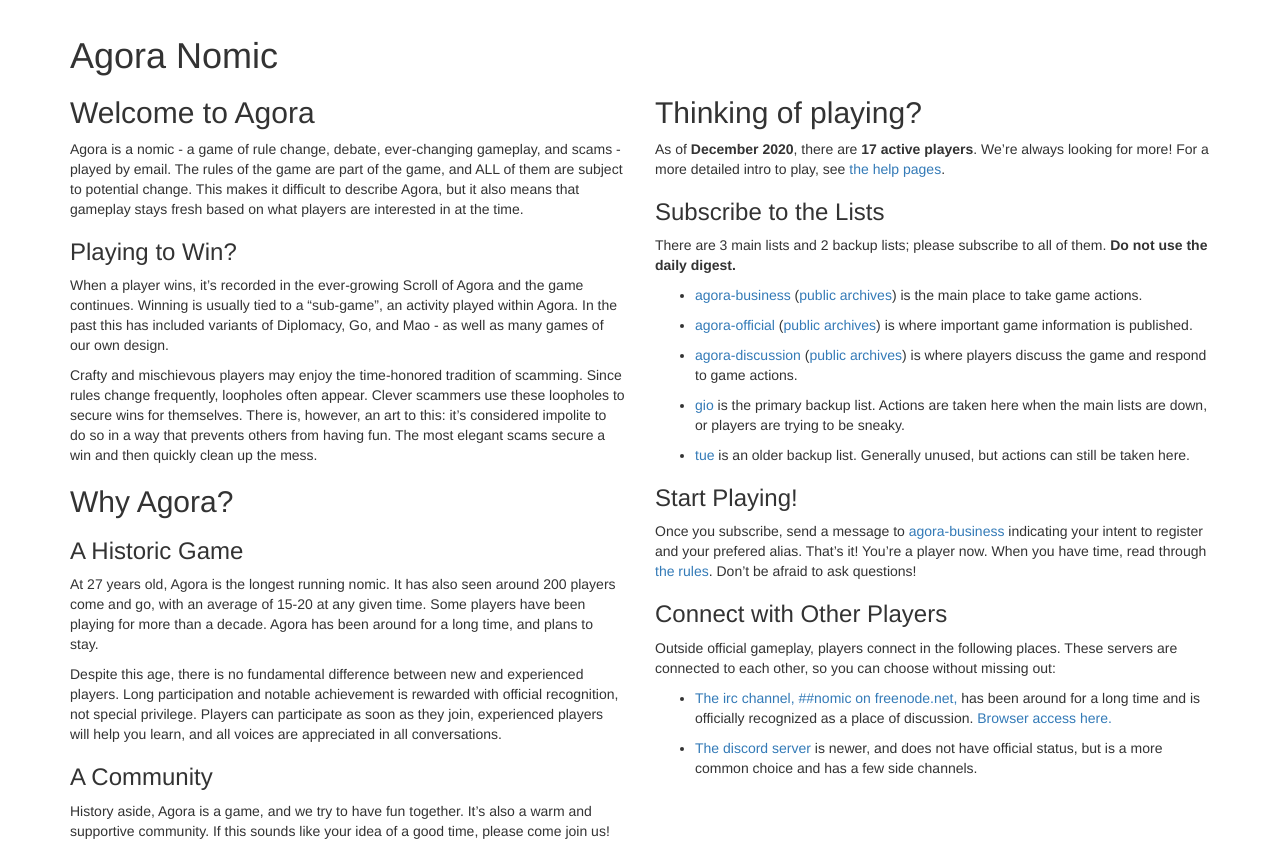
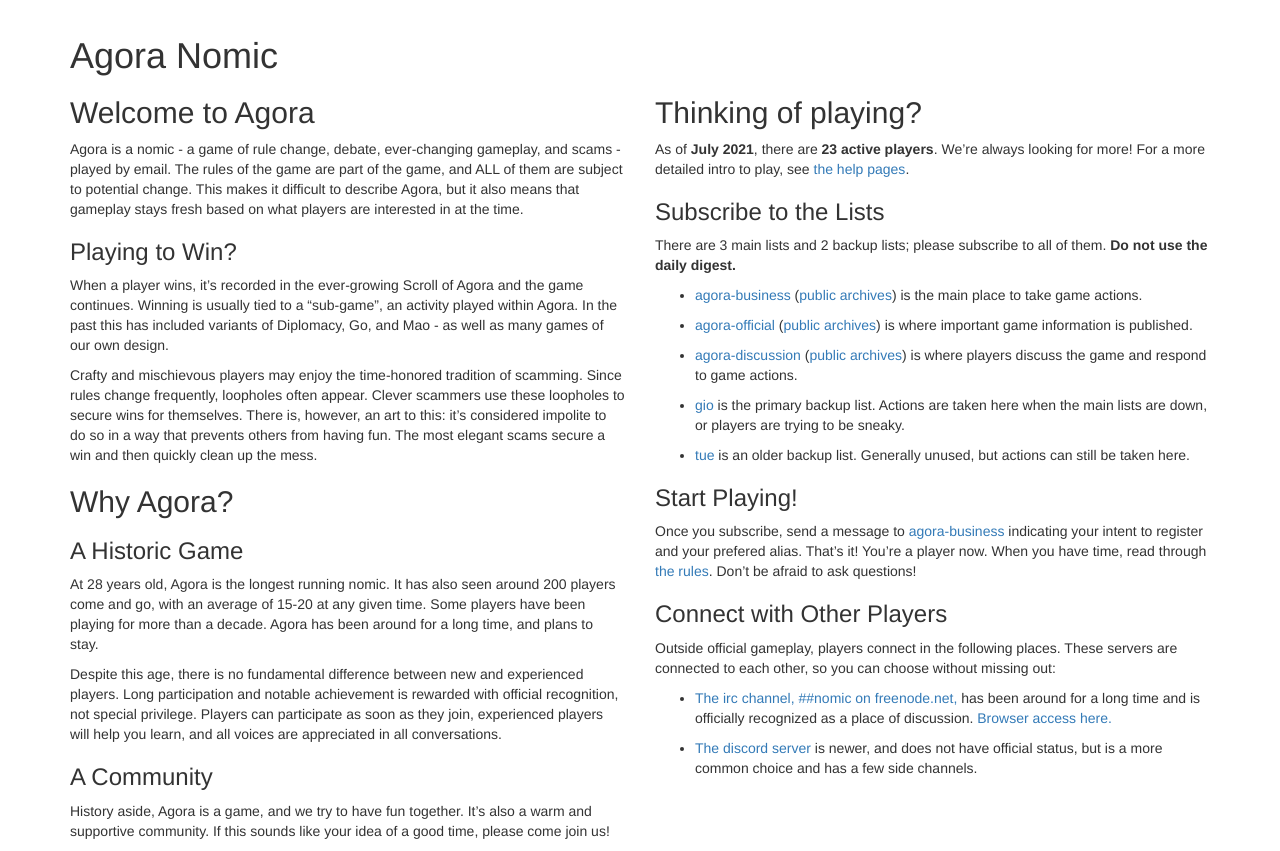
Before and after one commit to nixnull/agoranomic.github.io, a Jekyll site: the page built from index.md, in a window 1280 px wide. Shown: the part 160-1011 px from the top of the page. Built offline with Jekyll 4.4.1, drawn with Linux system fonts in a browser that asks for light colours; nearby versions of some CDN libraries; our own code applies the rules of GitHub Pages for plain Markdown files.

Commit message:
jul 2021 updates

```diff
--- a/index.md
+++ b/index.md
@@ -34,7 +34,7 @@ then quickly clean up the mess.
 
 ### A Historic Game
 
-At 27 years old, Agora is the longest running nomic. It has also
+At 28 years old, Agora is the longest running nomic. It has also
 seen around 200 players come and go, with an average of 15-20 at
 any given time. Some players have been playing for more than a decade.
 Agora has been around for a long time, and plans to stay.
@@ -57,7 +57,7 @@ your idea of a good time, please come join us!
 
 ## Thinking of playing?
 
-As of **December 2020**, there are **17 active players**. We're always
+As of **July 2021**, there are **23 active players**. We're always
 looking for more! For a more detailed intro to play, see [the help pages](https://agoranomic.org/Help/Quickstart).
 
 ### Subscribe to the Lists
```
